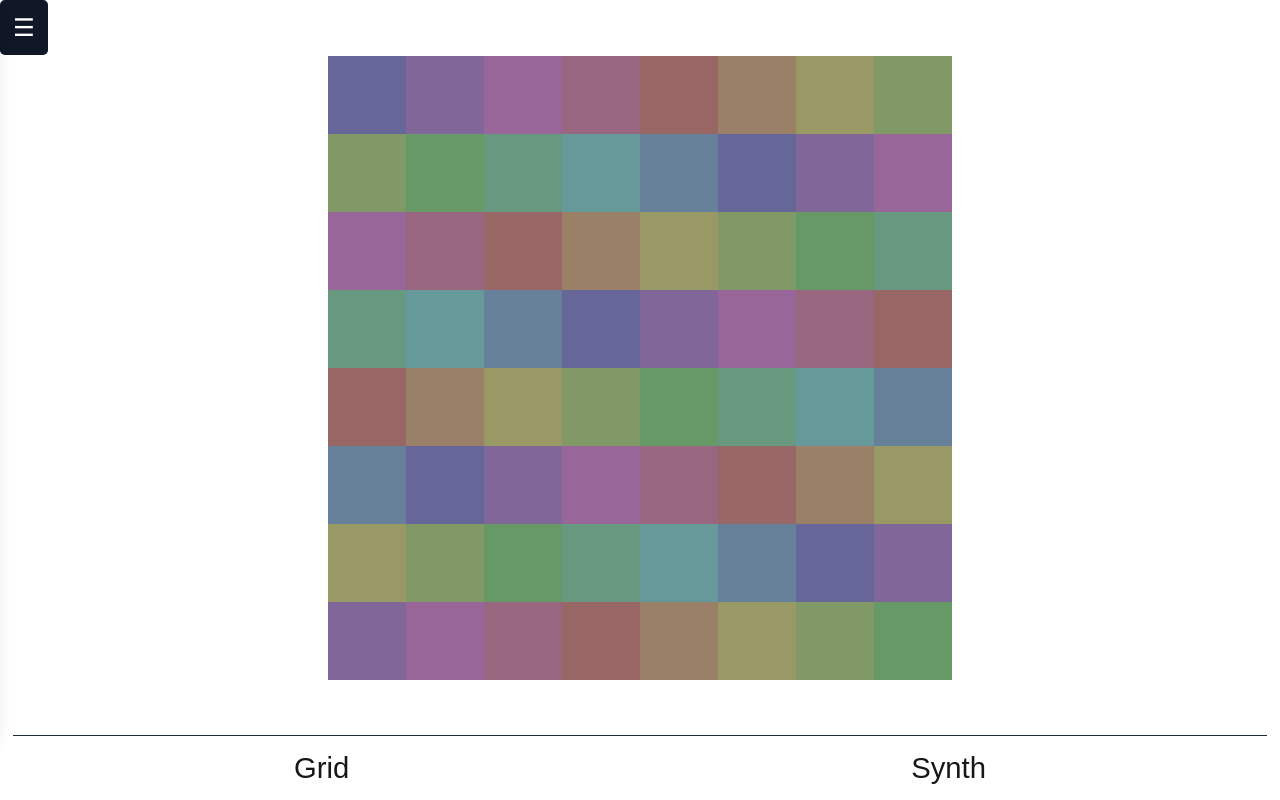
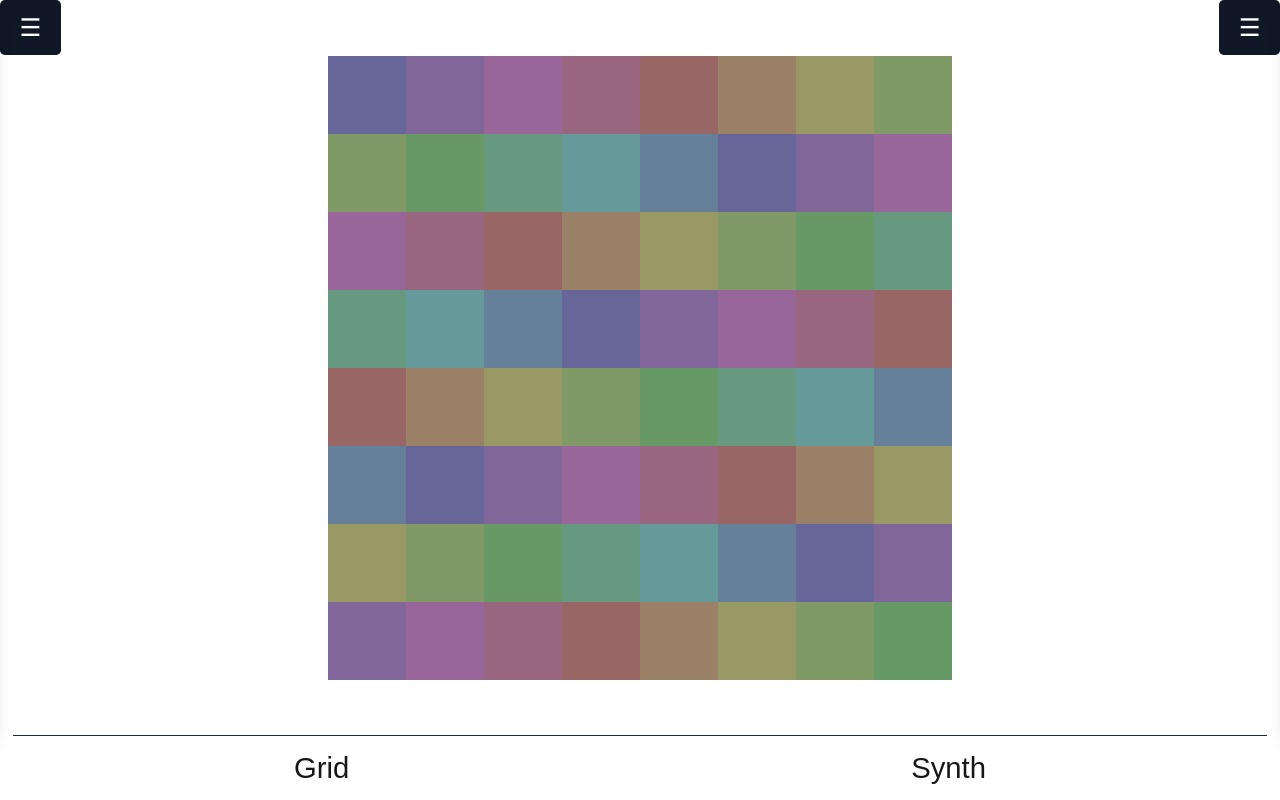
Before and after one commit to SoullessMindful/grid-controlled-additive-synth, a Next.js app: page / in a window 1280 px wide. Built offline with nearby package versions, Linux system fonts and the light colour scheme.

Commit message:
Grid: switching to SynthMenu component

```diff
--- a/src/app/page.tsx
+++ b/src/app/page.tsx
@@ -2,17 +2,26 @@
 import { useState } from 'react'
 import GridController from './ui/GridController'
 import SideMenu from './ui/SideMenu'
+import SynthMenu from './ui/SynthMenu'
 
 export default function Home() {
-  const [isMenuOpen, setIsMenuOpen] = useState(false)
+  const [isSideMenuOpen, setIsSideMenuOpen] = useState(false)
+  const [synthMenuOpen, setSynthMenuOpen] = useState(false)
 
   return (
     <div className='flex flex-row justify-around items-center w-full h-full relative'>
       <GridController />
-      <SideMenu open={isMenuOpen} onClose={() => setIsMenuOpen(false)}/>
+      <SideMenu open={isSideMenuOpen} onClose={() => setIsSideMenuOpen(false)}/>
       <button
-        className='absolute top-0 left-0 z-29 bg-gray-900 text-white text-3xl p-1 rounded-md'
-        onClick={() => setIsMenuOpen(true)}
+        className='absolute top-0 left-0 z-29 bg-gray-900 text-white text-3xl px-1.5 py-1 rounded-md'
+        onClick={() => setIsSideMenuOpen(true)}
+      >
+        ☰
+      </button>
+      <SynthMenu open={synthMenuOpen} onClose={() => setSynthMenuOpen(false)} />
+      <button
+        className="absolute top-0 right-0 z-29 bg-gray-900 text-white text-3xl px-1.5 py-1 rounded-md"
+        onClick={() => setSynthMenuOpen(true)}
       >
         ☰
       </button>
--- a/src/app/ui/SideMenu.tsx
+++ b/src/app/ui/SideMenu.tsx
@@ -47,12 +47,12 @@ export default function SideMenu({ open, onClose, children }: SideMenuProps) {
         ${open ? 'translate-x-0' : '-translate-x-full'}`}
     >
       <button
-        className='absolute top-0 right-0 p-1 text-3xl'
+        className='absolute top-0 right-0 px-1.5 py-1 text-3xl'
         onClick={onClose}
       >
         ✕
       </button>
-      <div className='p-4'>
+      <div className='py-4'>
         <div className='mb-4'>
           <label className='block mb-1'>Rows</label>
           <select
```
